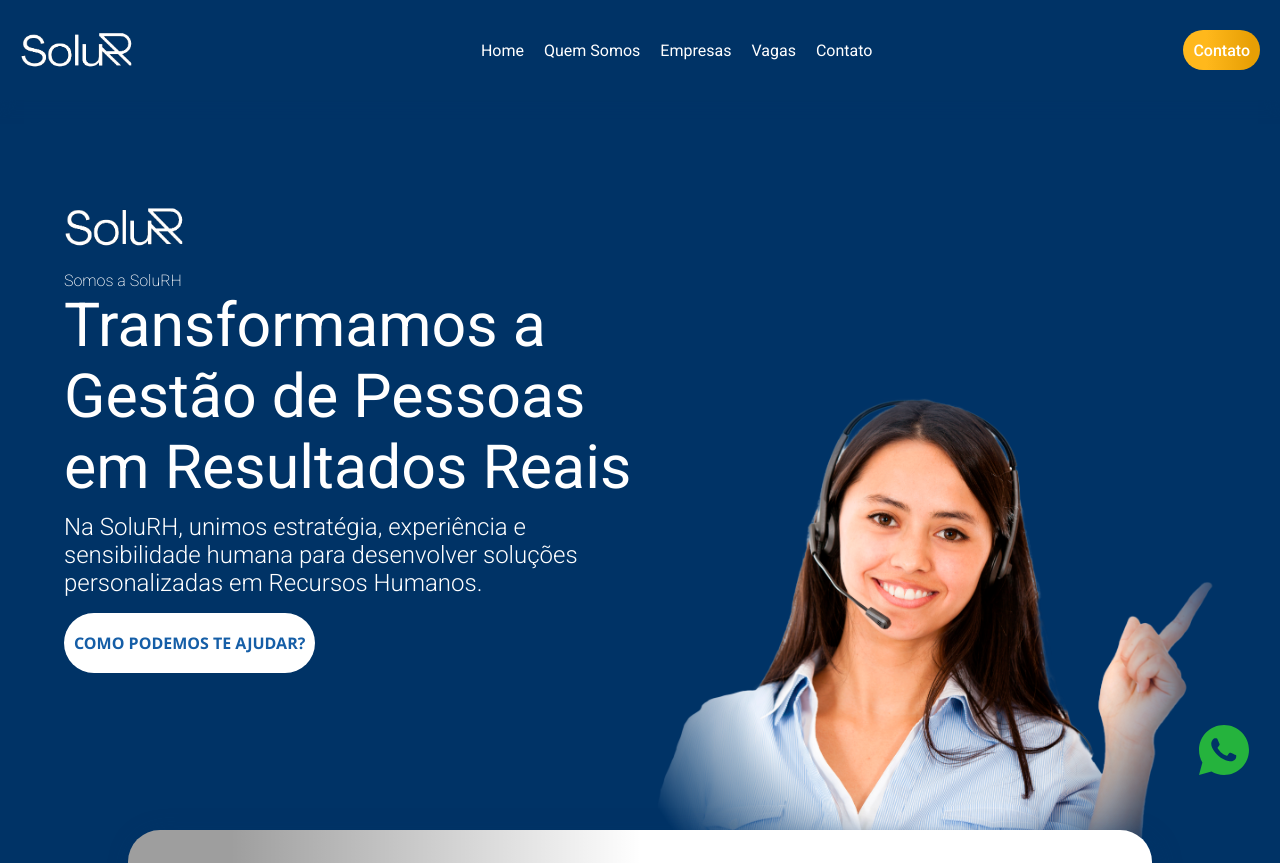
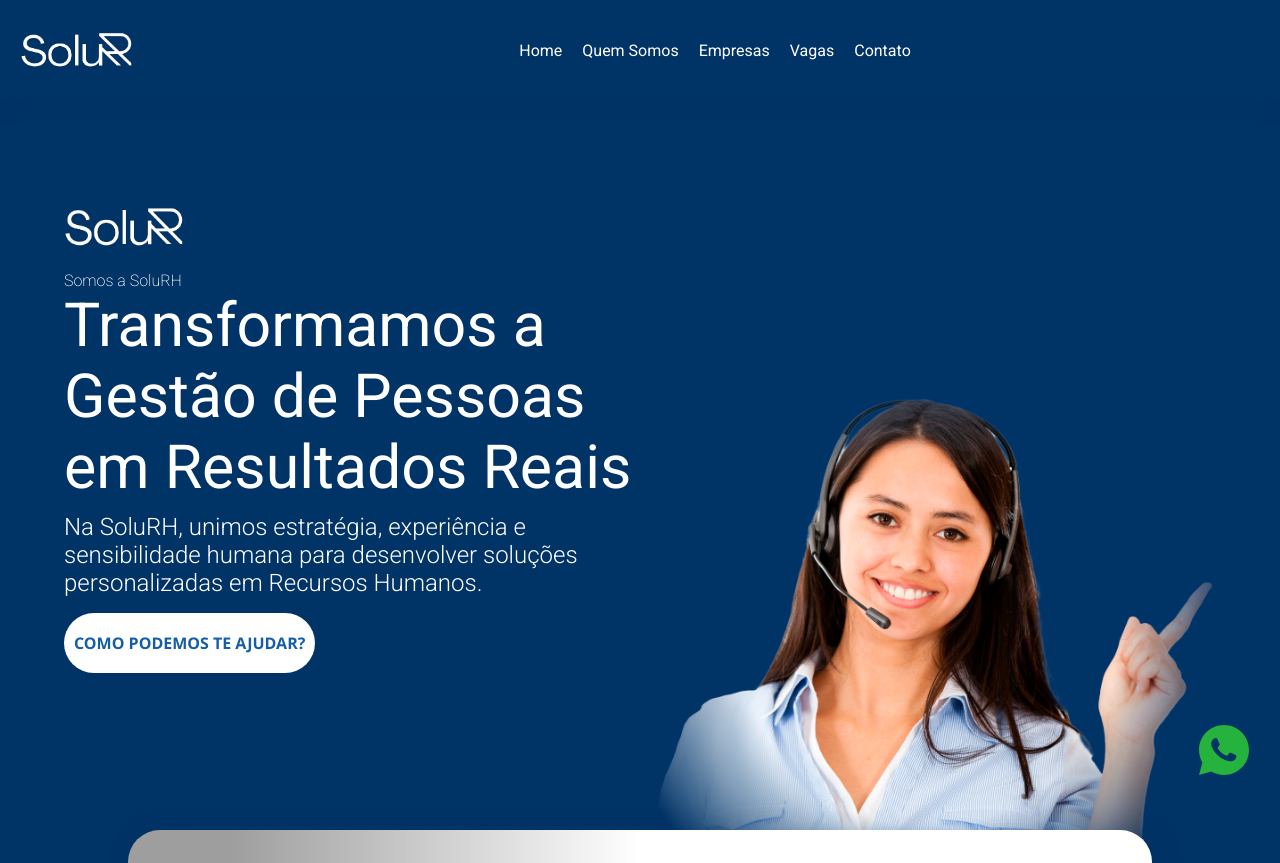
Before and after one commit to NanoThecnolog/solurh-frontend, a Next.js app: page / in a window 1280 px wide. Shown: the top 863 px of the page. Built offline with nearby package versions, Linux system fonts and the light colour scheme; grey boxes are pictures that could not be loaded.

Commit message:
Remove botão de contato do header

```diff
--- a/src/components/Header/index.tsx
+++ b/src/components/Header/index.tsx
@@ -33,7 +33,7 @@
                 </ul>
             </div>
             <div className={styles.buttonContainer}>
-                <Button text='Contato' color='var(--white)' click={handleClick} />
+
             </div>
         </nav>
     )
```
